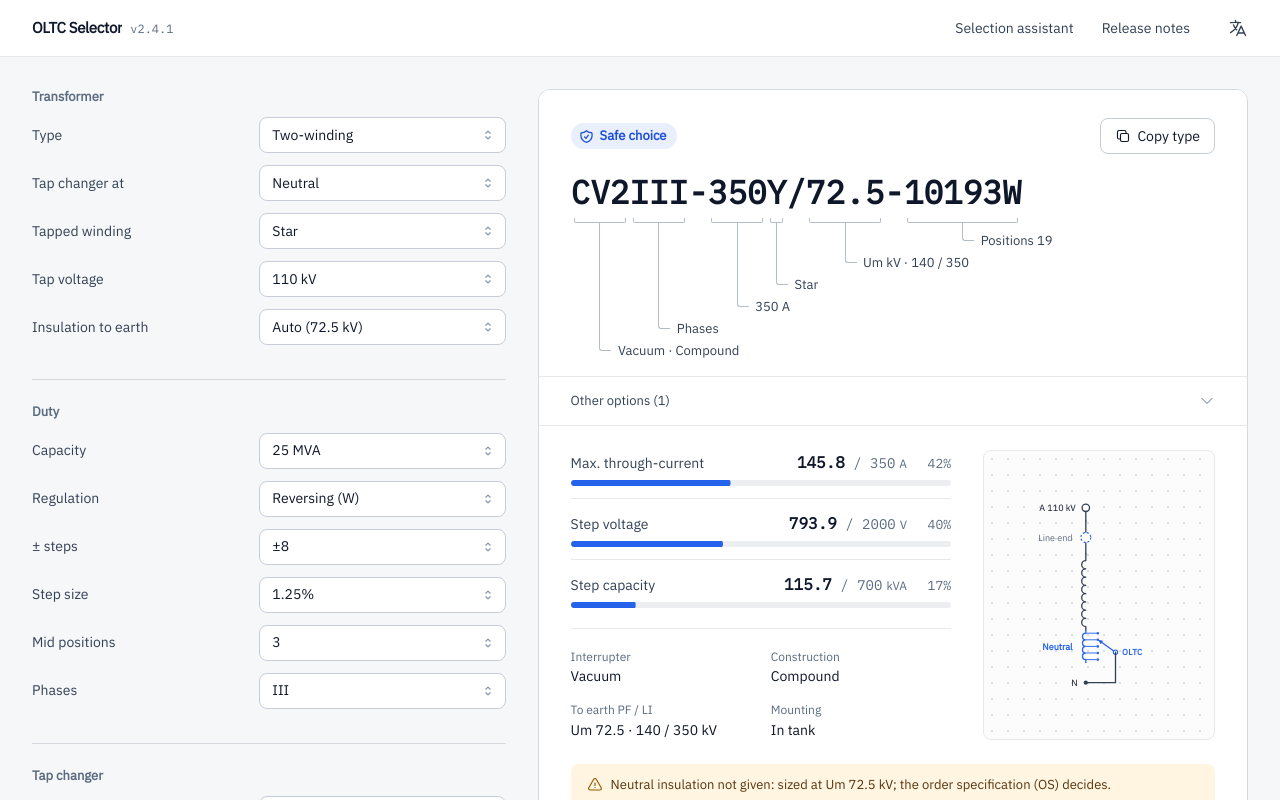
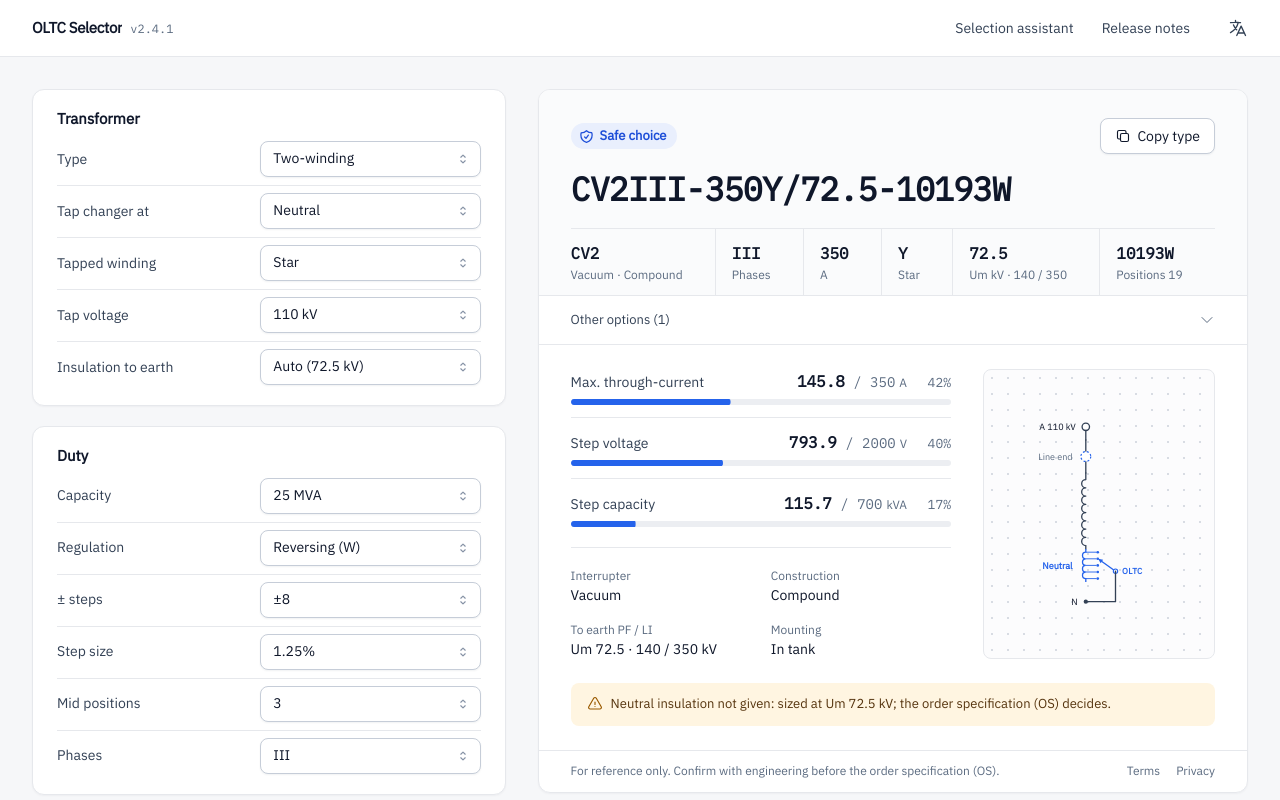
Before and after one commit to erict16/oltc-selector, a Next.js app: page / in a window 1280 px wide. Shown: the top 800 px of the page. Built offline with nearby package versions, Linux system fonts and the light colour scheme.

Commit message:
Revert "Merge pull request #86 from erict16/ui/redesign-plate"
This reverts commit 0580c3f821724b8ee82e36dc09f5738229ea96a9, reversing
changes made to 1632364368f302ccf6952c345840bc7446a2d802.

```diff
--- a/app/globals.css
+++ b/app/globals.css
@@ -2067,173 +2067,3 @@ select.row-control,
 .basis-row:last-child {
   padding-bottom: 1.25rem;
 }
-
-/* ── Design direction (2026-11-14) ───────────────────────────────────────
-   Eric: "no sense of design". Three equal white cards of boxes beside a
-   fourth card gave the eye nowhere to go.
-   One object now: the result plate. The form is the bench it sits on, set
-   straight on the page with no cards of its own. The type explains itself
-   the way the catalogue's 型号说明 figure does: a bracket under each coded
-   part and a leader down to what it says.
-   Depth: hairlines only. A shadow is kept for what floats (menus). */
-
-/* The form, on the page. */
-.page .sheet {
-  gap: 0;
-}
-.page .sheet-section,
-.page .sheet-section + .sheet-section {
-  padding: 0 0 1.75rem;
-  border: 0;
-  border-radius: 0;
-  background: none;
-  box-shadow: none;
-}
-.page .sheet-section + .sheet-section {
-  padding-top: 1.5rem;
-  border-top: 1px solid var(--color-line-2);
-}
-.page .sheet-section:last-child {
-  padding-bottom: 0;
-}
-.card-head {
-  padding: 0 0 0.375rem;
-}
-.card-head h2 {
-  font-size: 0.8125rem;
-  font-weight: 600;
-  color: var(--color-muted);
-}
-.rows {
-  padding-bottom: 0;
-}
-.row {
-  min-height: 3rem;
-  padding: 0.375rem 0;
-}
-.row::before {
-  display: none;
-}
-.row-control,
-.row-back,
-.copy-btn {
-  box-shadow: none;
-}
-@media (max-width: 639px) {
-  .page .sheet {
-    padding: 0 1rem;
-  }
-  .page .plate {
-    margin: 0 1rem;
-  }
-}
-
-/* The plate: the one white object, edged by a hairline. */
-.page .plate {
-  border: 1px solid var(--color-line-2);
-  box-shadow: none;
-}
-.page .plate-hero {
-  background: #fff;
-}
-
-/* The type. */
-.type-block {
-  margin-top: 1.25rem;
-}
-.type-hero {
-  font-size: clamp(1.375rem, 6vw, 1.875rem);
-  font-weight: 600;
-  line-height: 1.15;
-  letter-spacing: -0.025em;
-  color: var(--color-ink);
-}
-.type-key {
-  display: none;
-}
-@container (min-width: 40rem) {
-  /* The type takes two thirds of the line at most, so the last part's
-     caption has room to its right. One character is 0.6em in Plex Mono. */
-  .type-block {
-    --key-top: 0.75rem;
-    --key-row: 1.375rem;
-    font-family: var(--font-mono);
-    font-size: clamp(1.25rem, calc((100cqw - 4rem) * 0.7 / (var(--len) * 0.6)), 2.5rem);
-  }
-  .type-hero {
-    font-size: 1em;
-    letter-spacing: 0;
-    white-space: nowrap;
-  }
-  /* The list stays for screen readers; the key shows the same to the eye. */
-  .type-segs.has-key {
-    position: absolute;
-    width: 1px;
-    height: 1px;
-    margin: -1px;
-    overflow: hidden;
-    clip-path: inset(50%);
-    white-space: nowrap;
-    border: 0;
-  }
-  .type-key {
-    position: relative;
-    display: block;
-    height: calc(var(--key-top) + var(--rows) * var(--key-row) + 0.875rem);
-    margin-top: 0.375rem;
-  }
-  .tk-bracket,
-  .tk-leader,
-  .tk-row {
-    position: absolute;
-  }
-  .tk-bracket {
-    top: 0;
-    left: calc(var(--s) * 1ch + 0.16ch);
-    width: calc(var(--l) * 1ch - 0.32ch);
-    height: 0.3125rem;
-    border: 1px solid var(--color-key);
-    border-top: 0;
-    border-radius: 0 0 2px 2px;
-  }
-  .tk-leader {
-    top: 0.3125rem;
-    left: calc((var(--s) + var(--l) / 2) * 1ch - 0.5px);
-    width: 0.75rem;
-    height: calc(var(--key-top) - 0.3125rem + (var(--k) + 0.5) * var(--key-row));
-    border-bottom: 1px solid var(--color-key);
-    border-left: 1px solid var(--color-key);
-    border-bottom-left-radius: 3px;
-  }
-  .tk-row {
-    top: calc(var(--key-top) + var(--k) * var(--key-row));
-    left: calc((var(--s) + var(--l) / 2) * 1ch + 1.125rem);
-    display: flex;
-    height: var(--key-row);
-    align-items: center;
-  }
-  .tk-says {
-    font-family: var(--font-sans);
-    font-size: 0.8125rem;
-    line-height: 1;
-    white-space: nowrap;
-    color: var(--color-ink-2);
-  }
-}
-.page,
-.result-dock {
-  --color-key: #b4bcc9;
-}
-
-/* Narrow card: the coded parts stay a table; each cell may wrap its caption. */
-@container (max-width: 39.99rem) {
-  .type-segs > div {
-    padding-inline: 0.625rem;
-  }
-  .type-segs > div:first-child {
-    padding-left: 0;
-  }
-  .type-segs dd {
-    white-space: normal;
-  }
-}
--- a/components/selector/ResultCard.tsx
+++ b/components/selector/ResultCard.tsx
@@ -118,19 +118,14 @@ export function ResultCard({
                   />
                 </span>
               </div>
-              <div
-                className="type-block"
-                style={{ "--len": displayModel(primary.model, lang).length } as React.CSSProperties}
-              >
               <p
                 key={primary.model}
                 translate="no"
-                  className="plate-type plate-in type-hero"
+                className="plate-type plate-in mt-4 text-[clamp(1.375rem,6vw,1.875rem)] leading-[1.15] font-semibold tracking-[-0.025em] text-[var(--color-ink)] lg:text-[clamp(1.625rem,2.6vw,2.375rem)]"
               >
                 {modelNodes(displayModel(primary.model, lang))}
               </p>
               <TypeSegments lang={lang} r={primary} shown={displayModel(primary.model, lang)} />
-              </div>
             </>
           )}
         </div>
--- a/components/selector/resultParts.tsx
+++ b/components/selector/resultParts.tsx
@@ -167,19 +167,8 @@ export function TypeSegments({ lang, r, shown }: { lang: Lang; r: ModelResult; s
   // own positions; the caption must not print another number under it.
   const count = /^\d+$/.test(m[3]) ? Number(m[3]) : r.positions;
   cells.push({ code: m[3], says: `${t(lang, "positions")} ${count}` });
-  // Where each coded part sits in the shown string, in characters. The type
-  // is set in a monospaced face, so a character is one `ch` wide and the
-  // key below can hang a leader from the middle of each part.
-  let from = 0;
-  const placed = cells.map((c) => {
-    const start = c.code ? shown.indexOf(c.code, from) : -1;
-    if (start >= 0) from = start + c.code.length;
-    return { ...c, start, len: c.code.length };
-  });
-  const keyed = placed.every((c) => c.start >= 0);
   return (
-    <>
-      <dl className={cx("type-segs", keyed && "has-key")} translate="no">
+    <dl className="type-segs" translate="no">
       {cells.map((c, i) => (
         <div key={i}>
           <dt>{c.code}</dt>
@@ -187,42 +176,6 @@ export function TypeSegments({ lang, r, shown }: { lang: Lang; r: ModelResult; s
         </div>
       ))}
     </dl>
-      {/* The type explained the way the catalogue's 型号说明 figure does it:
-          a bracket under each coded part and a leader down to what it says.
-          Wide cards only; it repeats the list above, so it is hidden from
-          screen readers and the list is hidden from the eye. */}
-      {keyed ? (
-        <div
-          className="type-key"
-          aria-hidden
-          translate="no"
-          style={{ "--rows": placed.length } as React.CSSProperties}
-        >
-          {placed.map((c, i) => (
-            <div
-              key={i}
-              className="tk"
-              style={
-                {
-                  "--s": c.start,
-                  "--l": c.len,
-                  "--k": placed.length - 1 - i,
-                } as React.CSSProperties
-              }
-            >
-              <i className="tk-bracket" />
-              <i className="tk-leader" />
-              <span className="tk-row">
-                {/* A bare unit reads better with its number: "350 A". */}
-                <span className="tk-says">
-                  {/^[A-Za-z]{1,3}$/.test(c.says) ? `${c.code} ${c.says}` : c.says}
-                </span>
-              </span>
-            </div>
-          ))}
-        </div>
-      ) : null}
-    </>
   );
 }
 
```
Also changed, not shown: 2 other files (tests, documents, lock files or other folders). Lines whose indentation alone changed are shown as unchanged.
